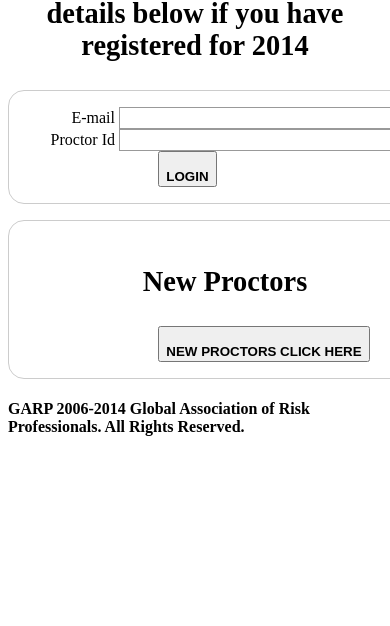
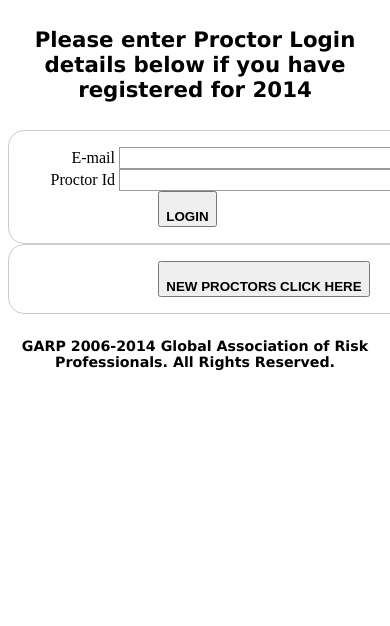
Before and after one commit to Houlihan5/Login, a plain HTML site: page index.html in a window 390 px wide. Shown: the part 218-844 px from the top of the page. Drawn offline with Linux system fonts and the light colour scheme.

Commit message:
added font family and tried to add media query

```diff
--- a/index.html
+++ b/index.html
@@ -11,7 +11,8 @@
 
 <body>
   <h1>GARP Proctor Registration</h1>
-  <h3>Please enter Proctor Login details below if you have registered for 2014</h3>
+
+  <h4>Please enter Proctor Login details below if you have registered for 2014</h4>
 
   <!--Deleted the list becase I wanted to delete the numbers in front of e-mail and proctor id-->
   <form action="#null" method="post">
@@ -25,17 +26,11 @@
       </button></div>
   	</form>
 
-
-    <p>
       <!--changed button from submit to login-->
-
-    </p>
-
       <!--added button option for new proctors-->
 
+  <form action="null" method="post">
 
-  <form action="null" method="post">
-    <h3>New Proctors</h3>
   <div><button type="submit">
     <br><strong>NEW PROCTORS CLICK HERE</strong>
   </button></div>
@@ -44,7 +39,7 @@
    <!--corrected spelling error of Association-->
   <footer>
 
-      <h4>GARP 2006-2014 Global Association of Risk Professionals. All Rights Reserved.</h4>
+      <h5>GARP 2006-2014 Global Association of Risk Professionals. All Rights Reserved.</h5>
 
   </footer>
 
--- a/stylesheet.css
+++ b/stylesheet.css
@@ -16,15 +16,24 @@
 	color: blue;
 	background: white;
 	text-align: center;
+	font-family: 'Lucida Grande', 'Lucida Sans Unicode', 'Lucida Sans', Geneva, Verdana, sans-serif;
 
 }
 
    /* wanted all other text on page to be black */
-h3 {
-	font-size: 1.777em;
+h4 {
+	font-size: 1.33275em;
 	color: black;
 	text-align: center;
+	font-family: 'Lucida Grande', 'Lucida Sans Unicode', 'Lucida Sans', Geneva, Verdana, sans-serif;
+}
 
+h5 {
+
+	font-size: .8885em;
+	color: black;
+	text-align: center;
+	font-family: 'Lucida Grande', 'Lucida Sans Unicode', 'Lucida Sans', Geneva, Verdana, sans-serif;
 }
 
     /* centering form and making it visible with a border per directions from "My first HTML form" */
@@ -88,16 +97,7 @@
 
 }
 
-#container {
-
-	width: 960px;
-	margin: 0 auto;
-	backgroun: #ccc;
+@media only screen and (min-width: 40em) {
+{
+	/* CSS Styles */
 }
-
-@media only screen and (min-device-width: 40em) {
-#container {
-	width: 100%;
-	backgroun: #aaa;
-}
-}
```
